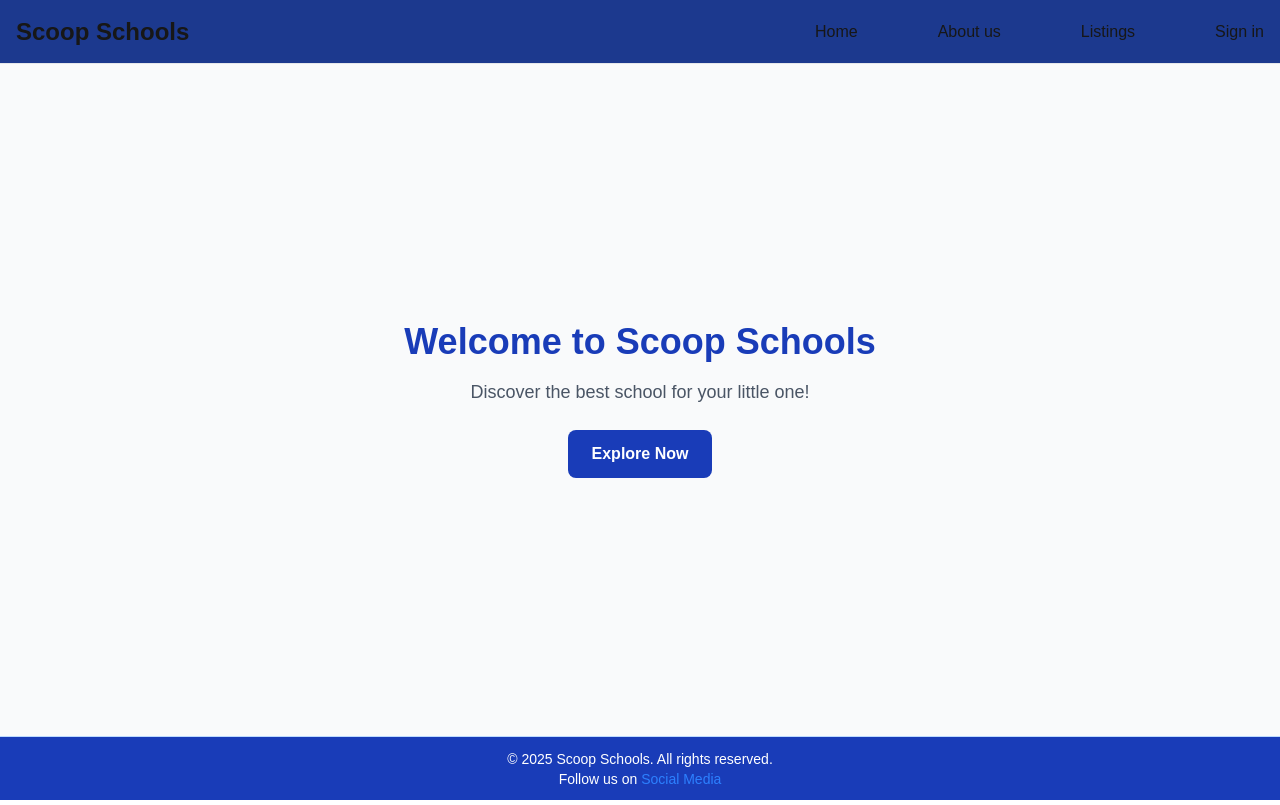
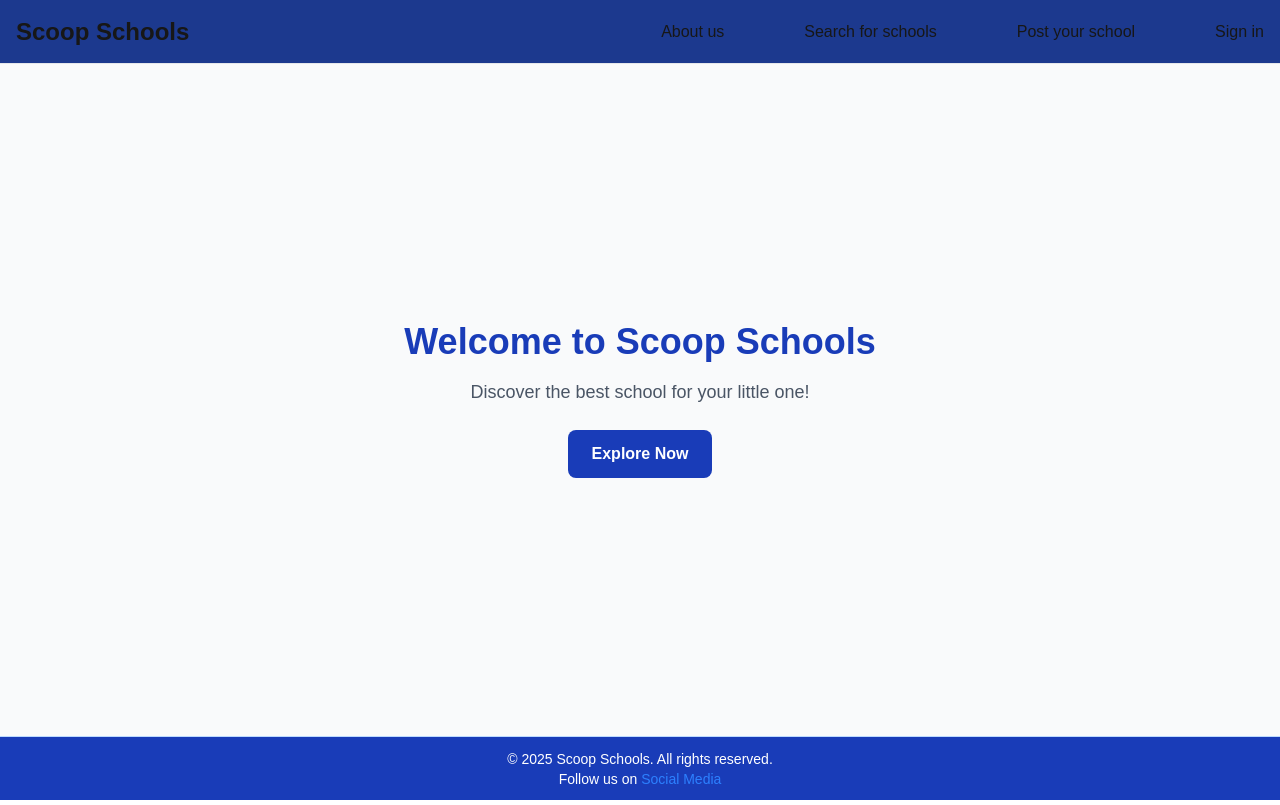
Before and after one commit to ria-arora-git/Scoop-Schools, a Next.js app: page / in a window 1280 px wide. Built offline with nearby package versions, Linux system fonts and the light colour scheme; no server answers.

Commit message:
minor changes

```diff
--- a/app/page.tsx
+++ b/app/page.tsx
@@ -1,7 +1,5 @@
 import {
-  ClerkProvider,
   SignInButton,
-  SignUpButton,
   SignedIn,
   SignedOut,
   UserButton,
@@ -17,9 +15,9 @@ export default function Home() {
             <h1 className="text-2xl font-bold">Scoop Schools</h1>
             <nav>
                 <ul className="flex space-x-20 text-md">
-                    <li><a href="#" className="hover:underline">Home</a></li>
                     <li><a href="#" className="hover:underline">About us</a></li>
-                    <li><a href="#" className="hover:underline">Listings</a></li>
+                    <li><a href="#" className="hover:underline">Search for schools</a></li>
+                    <li><a href="#" className="hover:underline">Post your school</a></li>
                     <li><SignedOut>
                           <SignInButton />
                         </SignedOut>
```
